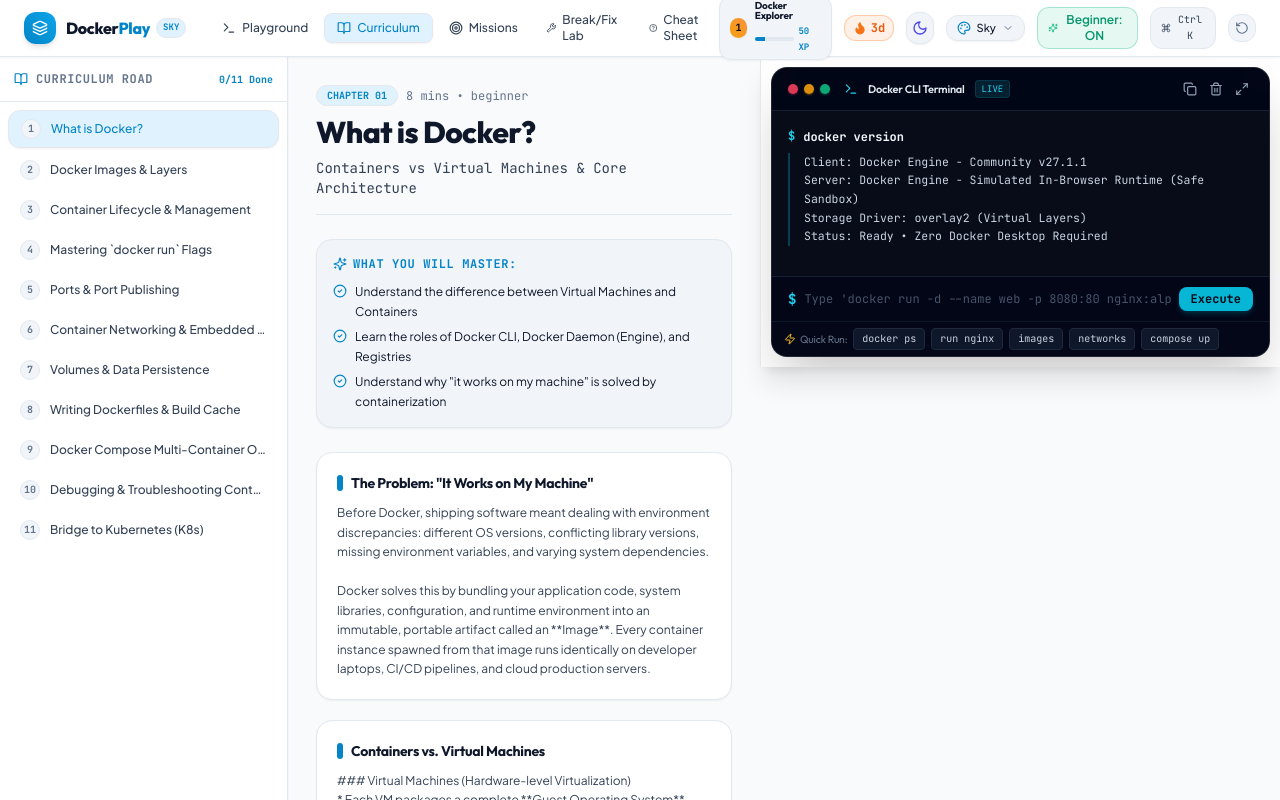
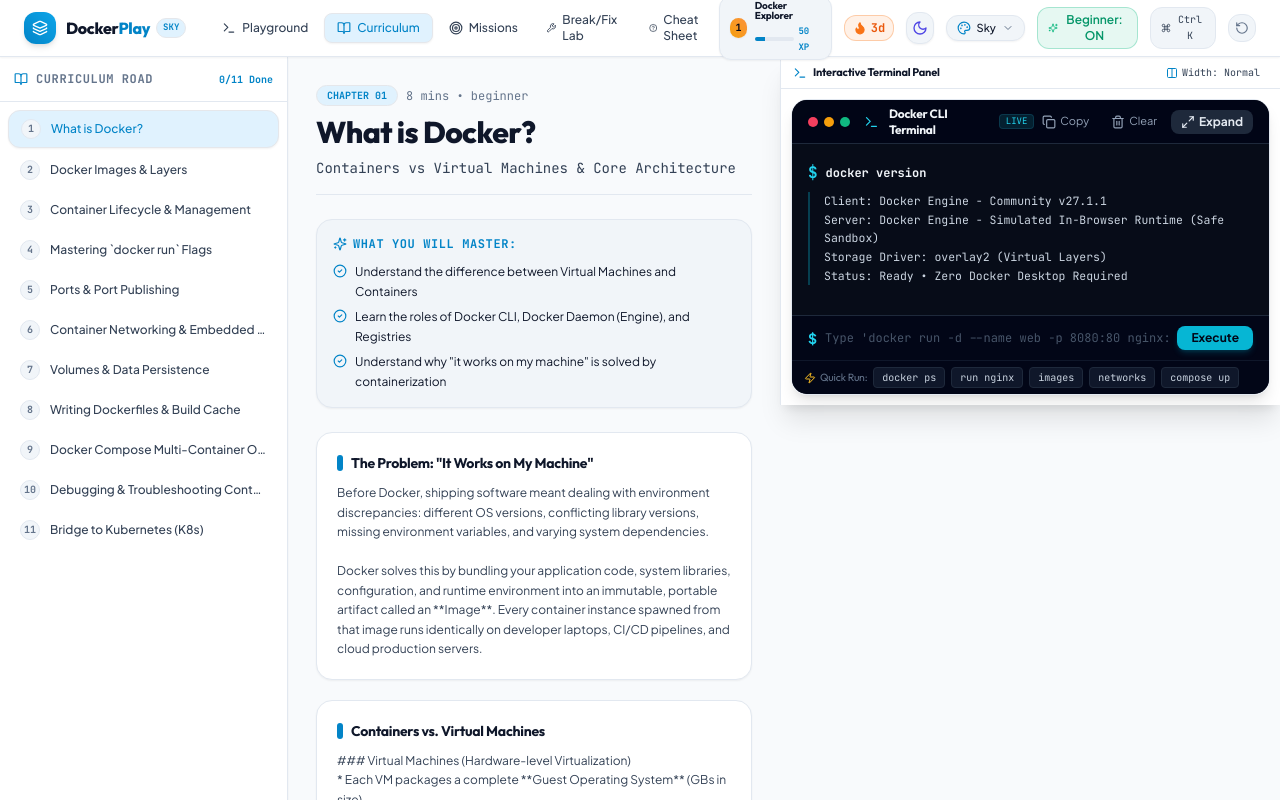
Before and after one commit to Nitesh-singh-1/DockerPlay, a Next.js app: page /curriculum/ch-01 in a window 1280 px wide. Shown: the top 800 px of the page. Built offline with nearby package versions, Linux system fonts and the light colour scheme.

Commit message:
fix: terminal viewport height containment, prominent fullscreen exit/restore bar and panel width toggle

```diff
--- a/src/app/curriculum/[chapterId]/page.tsx
+++ b/src/app/curriculum/[chapterId]/page.tsx
@@ -15,6 +15,7 @@
   Zap,
   ChevronDown,
   ChevronUp,
+  Columns,
 } from 'lucide-react';
 import { CURRICULUM_CHAPTERS } from '@/data/curriculum';
 import { getDockerEngine } from '@/lib/simulator/DockerEngine';
@@ -38,6 +39,7 @@
   const [lastExecutedCommand, setLastExecutedCommand] = useState<string>('');
   const [progress, setProgress] = useState(() => ProgressManager.load());
   const [isMobileTerminalExpanded, setIsMobileTerminalExpanded] = useState(true);
+  const [terminalWidth, setTerminalWidth] = useState<'normal' | 'wide'>('normal');
 
   useEffect(() => {
     const unsub = engine.subscribe((newState) => {
@@ -62,10 +64,10 @@
   };
 
   return (
-    <div className="flex-1 flex flex-col lg:flex-row h-[calc(100vh-3.5rem)] bg-[var(--bg-page)] overflow-hidden transition-colors">
-      {/* 1. Left Curriculum Navigation Rail (Desktop & Tablet) */}
-      <aside className="w-full lg:w-64 xl:w-72 bg-[var(--bg-card)] border-r border-[var(--border-color)] flex flex-col shrink-0 overflow-y-auto shadow-sm max-h-48 lg:max-h-full">
-        <div className="p-3.5 border-b border-[var(--border-color)]">
+    <div className="flex-1 flex flex-col lg:flex-row h-[calc(100vh-3.5rem)] min-h-0 bg-[var(--bg-page)] overflow-hidden transition-colors">
+      {/* 1. Left Curriculum Navigation Rail */}
+      <aside className="w-full lg:w-64 xl:w-72 bg-[var(--bg-card)] border-r border-[var(--border-color)] flex flex-col shrink-0 overflow-y-auto shadow-sm max-h-40 lg:max-h-full">
+        <div className="p-3.5 border-b border-[var(--border-color)] shrink-0">
           <div className="flex items-center justify-between">
             <h2 className="font-bold text-xs uppercase tracking-wider text-[var(--text-muted)] font-mono flex items-center space-x-2">
               <BookOpen className="w-3.5 h-3.5 text-[var(--brand-primary)]" />
@@ -77,7 +79,7 @@
           </div>
         </div>
 
-        <nav className="p-2 space-y-1 overflow-y-auto">
+        <nav className="p-2 space-y-1 overflow-y-auto flex-1">
           {CURRICULUM_CHAPTERS.map((ch) => {
             const isSelected = ch.id === currentChapter.id;
             const isDone = progress.completedChapters.includes(ch.id);
@@ -105,8 +107,8 @@
         </nav>
       </aside>
 
-      {/* 2. Center Independently Scrollable Lesson Column */}
-      <main className="flex-1 h-full overflow-y-auto p-4 sm:p-6 lg:p-7 space-y-6">
+      {/* 2. Center Independently Scrollable Lesson Reader */}
+      <main className="flex-1 min-w-0 min-h-0 h-full overflow-y-auto p-4 sm:p-6 lg:p-7 space-y-6">
         <div className="max-w-4xl mx-auto space-y-6 pb-24 lg:pb-8">
           {/* Chapter Banner */}
           <div className="space-y-2 pb-4 border-b border-[var(--border-color)]">
@@ -236,10 +238,27 @@
 
       {/* 3. Right Sticky / Pinned Live Terminal Column */}
       <section
-        className={`w-full lg:w-[460px] xl:w-[520px] shrink-0 flex flex-col bg-[var(--bg-card)] border-t lg:border-t-0 lg:border-l border-[var(--border-color)] transition-all z-30 shadow-xl ${
-          isMobileTerminalExpanded ? 'h-80 lg:h-full' : 'h-11 lg:h-full'
-        }`}
+        className={`shrink-0 min-h-0 flex flex-col bg-[var(--bg-card)] border-t lg:border-t-0 lg:border-l border-[var(--border-color)] transition-all z-20 shadow-xl ${
+          terminalWidth === 'wide' ? 'lg:w-[620px] xl:w-[680px]' : 'lg:w-[460px] xl:w-[500px]'
+        } ${isMobileTerminalExpanded ? 'h-80 lg:h-full' : 'h-11 lg:h-full'}`}
       >
+        {/* Top Width & Mobile Header Controls */}
+        <div className="hidden lg:flex items-center justify-between px-3 py-1.5 bg-[var(--bg-header)] border-b border-[var(--border-color)] text-[11px] text-[var(--text-muted)] select-none">
+          <div className="flex items-center space-x-1.5 font-bold text-[var(--text-primary)] font-display">
+            <TerminalIcon className="w-3.5 h-3.5 text-[var(--brand-primary)]" />
+            <span>Interactive Terminal Panel</span>
+          </div>
+
+          <button
+            onClick={() => setTerminalWidth(terminalWidth === 'normal' ? 'wide' : 'normal')}
+            className="flex items-center space-x-1 px-2 py-0.5 rounded-md hover:bg-[var(--bg-subtle)] text-[var(--text-secondary)] hover:text-[var(--text-primary)] transition-colors font-mono text-[10px]"
+            title="Toggle Terminal Panel Width"
+          >
+            <Columns className="w-3 h-3 text-[var(--brand-primary)]" />
+            <span>Width: {terminalWidth === 'normal' ? 'Normal' : 'Wide'}</span>
+          </button>
+        </div>
+
         {/* Mobile Header Collapse Toggle */}
         <div
           className="lg:hidden flex items-center justify-between px-4 py-2.5 bg-[var(--bg-header)] border-b border-[var(--border-color)] cursor-pointer select-none"
@@ -247,17 +266,17 @@
         >
           <div className="flex items-center space-x-2 text-xs font-bold text-[var(--text-primary)] font-display">
             <TerminalIcon className="w-4 h-4 text-[var(--brand-primary)]" />
-            <span>Interactive Docker Terminal (Sticky)</span>
+            <span>Interactive Docker Terminal</span>
           </div>
           <button className="p-1 text-[var(--text-muted)]">
             {isMobileTerminalExpanded ? <ChevronDown className="w-4 h-4" /> : <ChevronUp className="w-4 h-4" />}
           </button>
         </div>
 
-        {/* Terminal Component - Always pinned and fully active */}
-        <div className="flex-1 flex flex-col overflow-hidden p-2 lg:p-2.5">
+        {/* Terminal Component */}
+        <div className="flex-1 min-h-0 flex flex-col overflow-hidden p-2 lg:p-2.5">
           <DockerTerminal
-            className="h-full"
+            className="h-full min-h-0"
             onCommandExecuted={(cmd) => setLastExecutedCommand(cmd)}
           />
         </div>
--- a/src/components/terminal/DockerTerminal.tsx
+++ b/src/components/terminal/DockerTerminal.tsx
@@ -10,8 +10,9 @@
   Minimize2,
   Sparkles,
   ChevronRight,
-  Play,
   Zap,
+  X,
+  Columns,
 } from 'lucide-react';
 import { getDockerEngine } from '@/lib/simulator/DockerEngine';
 import { CommandParser } from '@/lib/parser/CommandParser';
@@ -59,6 +60,17 @@
   useEffect(() => {
     bottomRef.current?.scrollIntoView({ behavior: 'smooth' });
   }, [history]);
+
+  // Global listener for Escape key to exit fullscreen
+  useEffect(() => {
+    const handleGlobalKeyDown = (e: globalThis.KeyboardEvent) => {
+      if (e.key === 'Escape' && isMaximized) {
+        setIsMaximized(false);
+      }
+    };
+    window.addEventListener('keydown', handleGlobalKeyDown);
+    return () => window.removeEventListener('keydown', handleGlobalKeyDown);
+  }, [isMaximized]);
 
   // Global listener for "⚡ Run in Terminal" clicks from lessons
   useEffect(() => {
@@ -157,22 +169,18 @@
     { label: 'compose up', cmd: 'docker compose up -d' },
   ];
 
-  return (
-    <div
-      className={`flex flex-col rounded-2xl border border-white/10 bg-[#080d1a] shadow-2xl overflow-hidden font-mono text-xs ${
-        isMaximized ? 'fixed inset-4 z-50' : className
-      }`}
-    >
-      {/* Sleek Terminal Title Bar */}
-      <div className="flex items-center justify-between px-4 py-2.5 bg-slate-950/90 border-b border-slate-800/80 text-slate-400 select-none backdrop-blur-md">
+  const terminalBody = (
+    <div className="flex-1 min-h-0 flex flex-col w-full h-full overflow-hidden bg-[#080d1a] text-slate-200">
+      {/* Terminal Title Bar */}
+      <div className="shrink-0 h-11 flex items-center justify-between px-3.5 sm:px-4 bg-slate-950/95 border-b border-slate-800 text-slate-400 select-none backdrop-blur-md">
         <div className="flex items-center space-x-2.5">
           <div className="flex space-x-1.5 mr-1">
-            <div className="w-2.5 h-2.5 rounded-full bg-rose-500/90 shadow-sm shadow-rose-500/40" />
-            <div className="w-2.5 h-2.5 rounded-full bg-amber-500/90 shadow-sm shadow-amber-500/40" />
-            <div className="w-2.5 h-2.5 rounded-full bg-emerald-500/90 shadow-sm shadow-emerald-500/40" />
+            <div className="w-2.5 h-2.5 rounded-full bg-rose-500 shadow-sm" />
+            <div className="w-2.5 h-2.5 rounded-full bg-amber-500 shadow-sm" />
+            <div className="w-2.5 h-2.5 rounded-full bg-emerald-500 shadow-sm" />
           </div>
-          <TerminalIcon className="w-3.5 h-3.5 text-cyan-400" />
-          <span className="font-semibold text-slate-200 text-[11px] font-display tracking-wide">
+          <TerminalIcon className="w-4 h-4 text-cyan-400" />
+          <span className="font-bold text-slate-100 text-xs font-display tracking-wide">
             Docker CLI Terminal
           </span>
           <span className="text-[9px] font-mono uppercase px-1.5 py-0.2 rounded bg-cyan-950/60 text-cyan-400 border border-cyan-800/40">
@@ -180,34 +188,53 @@
           </span>
         </div>
 
-        <div className="flex items-center space-x-1">
+        <div className="flex items-center space-x-1.5">
           <button
             onClick={copyAllOutput}
-            className="p-1 rounded-lg hover:bg-slate-800 text-slate-400 hover:text-slate-200 transition-colors"
-            title="Copy Terminal Logs"
+            className="flex items-center space-x-1 px-2 py-1 rounded-lg hover:bg-slate-800 text-slate-400 hover:text-slate-200 transition-colors text-[11px]"
+            title="Copy Terminal Output"
           >
             {isCopied ? <Check className="w-3.5 h-3.5 text-emerald-400" /> : <Copy className="w-3.5 h-3.5" />}
+            <span className="hidden sm:inline">Copy</span>
           </button>
+
           <button
             onClick={() => setHistory([])}
-            className="p-1 rounded-lg hover:bg-slate-800 text-slate-400 hover:text-rose-400 transition-colors"
-            title="Clear Console"
+            className="flex items-center space-x-1 px-2 py-1 rounded-lg hover:bg-slate-800 text-slate-400 hover:text-rose-400 transition-colors text-[11px]"
+            title="Clear Terminal Output"
           >
             <Trash2 className="w-3.5 h-3.5" />
+            <span className="hidden sm:inline">Clear</span>
           </button>
+
+          {/* Maximize / Restore Button */}
           <button
             onClick={() => setIsMaximized(!isMaximized)}
-            className="p-1 rounded-lg hover:bg-slate-800 text-slate-400 hover:text-slate-200 transition-colors"
-            title={isMaximized ? 'Restore View' : 'Maximize'}
+            className={`flex items-center space-x-1 px-2.5 py-1 rounded-lg font-bold text-xs transition-all ${
+              isMaximized
+                ? 'bg-rose-600 hover:bg-rose-500 text-white shadow-md'
+                : 'bg-slate-800 hover:bg-slate-700 text-slate-200 hover:text-cyan-300'
+            }`}
+            title={isMaximized ? 'Restore Normal View (Esc)' : 'Expand Fullscreen'}
           >
-            {isMaximized ? <Minimize2 className="w-3.5 h-3.5" /> : <Maximize2 className="w-3.5 h-3.5" />}
+            {isMaximized ? (
+              <>
+                <Minimize2 className="w-3.5 h-3.5" />
+                <span>Exit Fullscreen</span>
+              </>
+            ) : (
+              <>
+                <Maximize2 className="w-3.5 h-3.5" />
+                <span>Expand</span>
+              </>
+            )}
           </button>
         </div>
       </div>
 
       {/* Output Console Buffer */}
       <div
-        className="flex-1 overflow-y-auto p-4 space-y-3.5 font-mono-code leading-relaxed text-slate-300 bg-[#070c18]"
+        className="flex-1 min-h-0 overflow-y-auto p-4 space-y-3.5 font-mono-code leading-relaxed text-slate-300 bg-[#070c18]"
         onClick={() => inputRef.current?.focus()}
       >
         {history.map((entry) => (
@@ -237,7 +264,7 @@
 
             {/* Educational "What Just Happened?" Explainer Box */}
             {entry.result.explanation && (
-              <div className="mt-2.5 p-3.5 rounded-xl bg-gradient-to-r from-slate-900/90 via-slate-950 to-slate-900/90 border border-cyan-500/30 text-xs shadow-lg space-y-2">
+              <div className="mt-2.5 p-3.5 rounded-xl bg-gradient-to-r from-slate-900 via-slate-950 to-slate-900 border border-cyan-500/30 text-xs shadow-lg space-y-2">
                 <div className="flex items-center space-x-2 text-cyan-300 font-bold font-display">
                   <Sparkles className="w-4 h-4 text-cyan-400" />
                   <span>{entry.result.explanation.title}</span>
@@ -265,7 +292,7 @@
 
       {/* Autocomplete Suggestions Bar */}
       {matchingSuggestions.length > 0 && (
-        <div className="bg-slate-950 border-t border-slate-800/80 px-3 py-2 flex flex-wrap gap-1.5 text-[11px]">
+        <div className="shrink-0 bg-slate-950 border-t border-slate-800 px-3 py-2 flex flex-wrap gap-1.5 text-[11px]">
           <span className="text-slate-500 font-semibold uppercase text-[10px] self-center mr-1">Suggestions:</span>
           {matchingSuggestions.map((s, idx) => (
             <button
@@ -280,7 +307,7 @@
       )}
 
       {/* Terminal Input Line */}
-      <div className="flex items-center px-4 py-2.5 bg-slate-950 border-t border-slate-800/80">
+      <div className="shrink-0 flex items-center px-4 py-2.5 bg-slate-950 border-t border-slate-800">
         <span className="text-cyan-400 font-bold mr-2 text-sm">$</span>
         <input
           ref={inputRef}
@@ -295,14 +322,14 @@
         />
         <button
           onClick={() => runCommandString(input)}
-          className="ml-2 px-3 py-1 rounded-lg bg-cyan-500 hover:bg-cyan-400 text-slate-950 text-xs font-bold transition-all shadow-md shadow-cyan-500/20"
+          className="ml-2 px-3.5 py-1 rounded-lg bg-cyan-500 hover:bg-cyan-400 text-slate-950 text-xs font-bold transition-all shadow-md shadow-cyan-500/20"
         >
           Execute
         </button>
       </div>
 
       {/* 1-Click Quick Run Bar */}
-      <div className="flex items-center space-x-1.5 px-3 py-1.5 bg-slate-950/80 border-t border-slate-900 overflow-x-auto text-[10.5px]">
+      <div className="shrink-0 flex items-center space-x-1.5 px-3 py-1.5 bg-slate-950/90 border-t border-slate-900 overflow-x-auto text-[10.5px]">
         <span className="text-slate-500 shrink-0 font-display flex items-center space-x-1">
           <Zap className="w-3 h-3 text-amber-400" />
           <span>Quick Run:</span>
@@ -319,4 +346,46 @@
       </div>
     </div>
   );
+
+  // Maximized / Fullscreen Overlay View
+  if (isMaximized) {
+    return (
+      <div className="fixed inset-0 z-50 bg-slate-950/90 backdrop-blur-xl p-4 sm:p-6 flex flex-col items-center justify-center animate-in fade-in">
+        <div className="w-full max-w-6xl h-full flex flex-col rounded-3xl border border-cyan-500/40 shadow-2xl overflow-hidden bg-[#080d1a]">
+          {/* Top Control Bar in Fullscreen */}
+          <div className="shrink-0 flex items-center justify-between px-5 py-3 bg-slate-900 border-b border-cyan-500/30">
+            <div className="flex items-center space-x-2">
+              <span className="w-3 h-3 rounded-full bg-emerald-400 animate-pulse" />
+              <span className="font-bold text-sm text-cyan-300 font-display">
+                Fullscreen Terminal Workspace
+              </span>
+              <span className="text-xs text-slate-400 font-mono hidden sm:inline">
+                (Press Esc or click below to restore normal layout)
+              </span>
+            </div>
+
+            <button
+              onClick={() => setIsMaximized(false)}
+              className="flex items-center space-x-2 px-4 py-2 rounded-xl bg-rose-600 hover:bg-rose-500 text-white font-bold text-xs transition-all shadow-lg shadow-rose-600/30"
+            >
+              <Minimize2 className="w-4 h-4" />
+              <span>Exit Fullscreen / Restore (Esc)</span>
+            </button>
+          </div>
+
+          {/* Body */}
+          <div className="flex-1 min-h-0 flex flex-col overflow-hidden">
+            {terminalBody}
+          </div>
+        </div>
+      </div>
+    );
+  }
+
+  // Normal Side-by-Side View
+  return (
+    <div className={`h-full w-full min-h-0 flex flex-col rounded-2xl border border-[var(--border-color)] overflow-hidden shadow-lg ${className}`}>
+      {terminalBody}
+    </div>
+  );
 }
```
